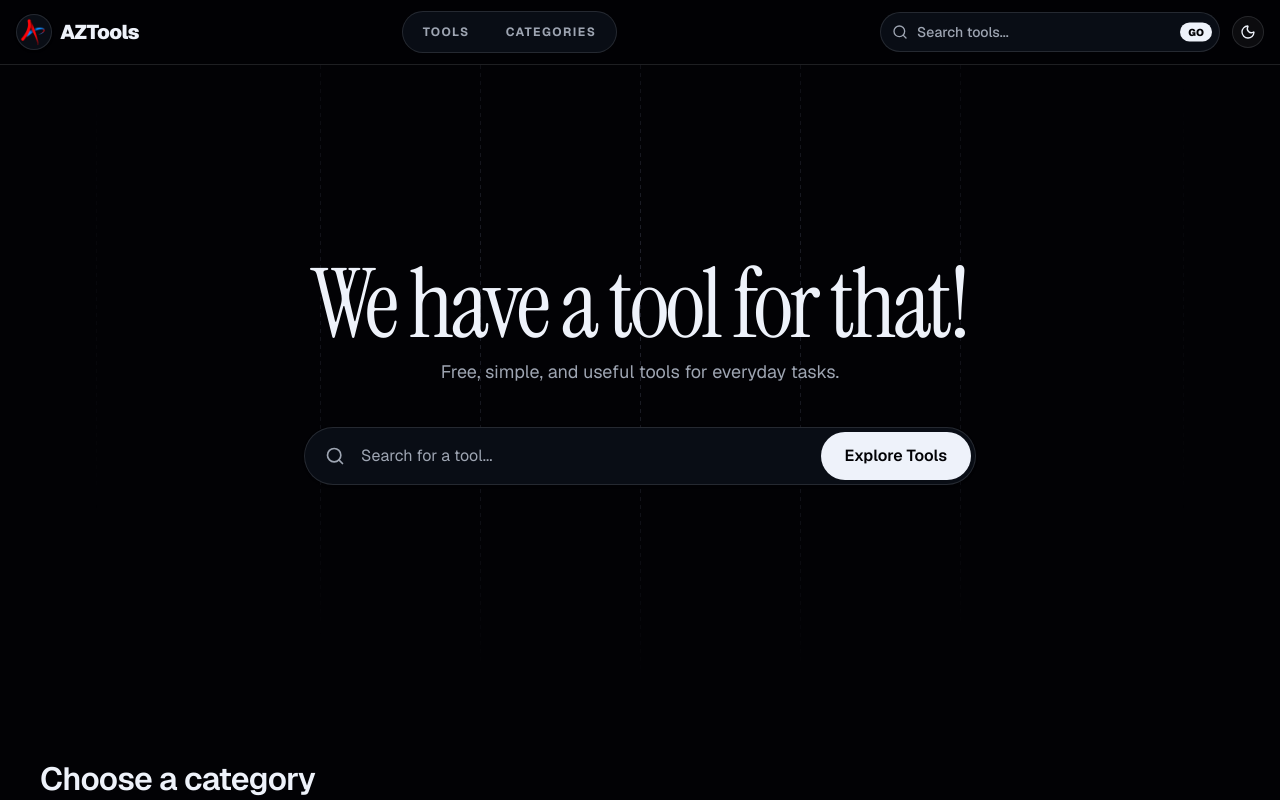
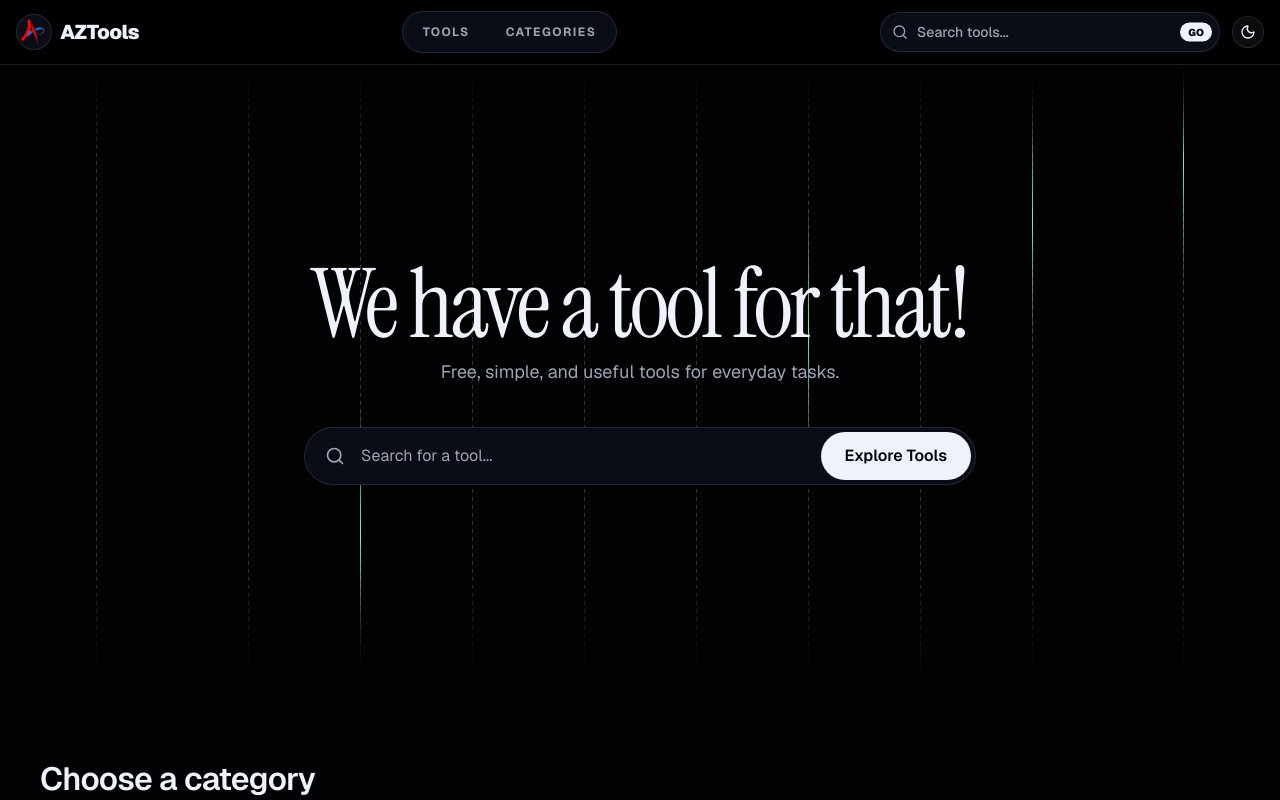
Before and after one commit to KshitijKoranne/aztools-next, a Next.js app: page / in a window 1280 px wide. Shown: the top 800 px of the page. Built offline with nearby package versions, Linux system fonts and the light colour scheme.

Commit message:
Make hero background animation visible

```diff
--- a/src/components/home-hero.tsx
+++ b/src/components/home-hero.tsx
@@ -64,34 +64,34 @@ export function HomeHero() {
     <section className="relative isolate overflow-hidden text-foreground">
       <div
         aria-hidden
-        className="absolute inset-0 -z-10 overflow-hidden opacity-80 [mask-image:radial-gradient(ellipse_at_50%_38%,black_0%,transparent_72%)]"
+        className="absolute inset-0 -z-10 overflow-hidden opacity-100 [mask-image:linear-gradient(to_bottom,transparent_0%,black_15%,black_82%,transparent_100%)]"
       >
         <StripeBgGuides
           contained
-          columnCount={7}
+          columnCount={10}
           animated
-          animationDuration={14}
-          animationDelay={0.35}
-          glowColor="var(--primary)"
-          glowOpacity={0.34}
-          glowSize="18vh"
+          animationDuration={5.5}
+          animationDelay={0.12}
+          glowColor="#16a34a"
+          glowOpacity={0.92}
+          glowSize="34vh"
           randomize
-          randomInterval={4200}
+          randomInterval={2800}
           direction="both"
           easing="easeInOut"
           className="dark:hidden"
         />
         <StripeBgGuides
           contained
-          columnCount={7}
+          columnCount={10}
           animated
-          animationDuration={14}
-          animationDelay={0.35}
-          glowColor="var(--primary)"
-          glowOpacity={0.42}
-          glowSize="18vh"
+          animationDuration={5.5}
+          animationDelay={0.12}
+          glowColor="#7cffc0"
+          glowOpacity={0.95}
+          glowSize="34vh"
           randomize
-          randomInterval={4200}
+          randomInterval={2800}
           direction="both"
           easing="easeInOut"
           darkMode
--- a/src/components/ui/stripe-bg-guides.tsx
+++ b/src/components/ui/stripe-bg-guides.tsx
@@ -141,8 +141,12 @@ export function StripeBgGuides({
 
   const lineColors = useMemo(() => {
     return {
-      solid: darkMode ? "hsl(233 14% 13%)" : "hsl(233 14.1% 96.1%)",
-      dashed: darkMode ? "hsl(233 14% 20%)" : "hsl(233 14% 93%)",
+      solid: darkMode
+        ? "color-mix(in oklch, var(--foreground) 24%, transparent)"
+        : "color-mix(in oklch, var(--foreground) 18%, transparent)",
+      dashed: darkMode
+        ? "color-mix(in oklch, var(--foreground) 20%, transparent)"
+        : "color-mix(in oklch, var(--foreground) 14%, transparent)",
     }
   }, [darkMode])
 
@@ -195,9 +199,7 @@ export function StripeBgGuides({
                       className="absolute w-full"
                       style={{
                         height: glowSize,
-                        background: `linear-gradient(to bottom, transparent, ${glowColor}, ${
-                          darkMode ? "black" : "white"
-                        })`,
+                        background: `linear-gradient(to bottom, transparent, ${glowColor}, transparent)`,
                         opacity: glowOpacity,
                       }}
                       initial={
```
